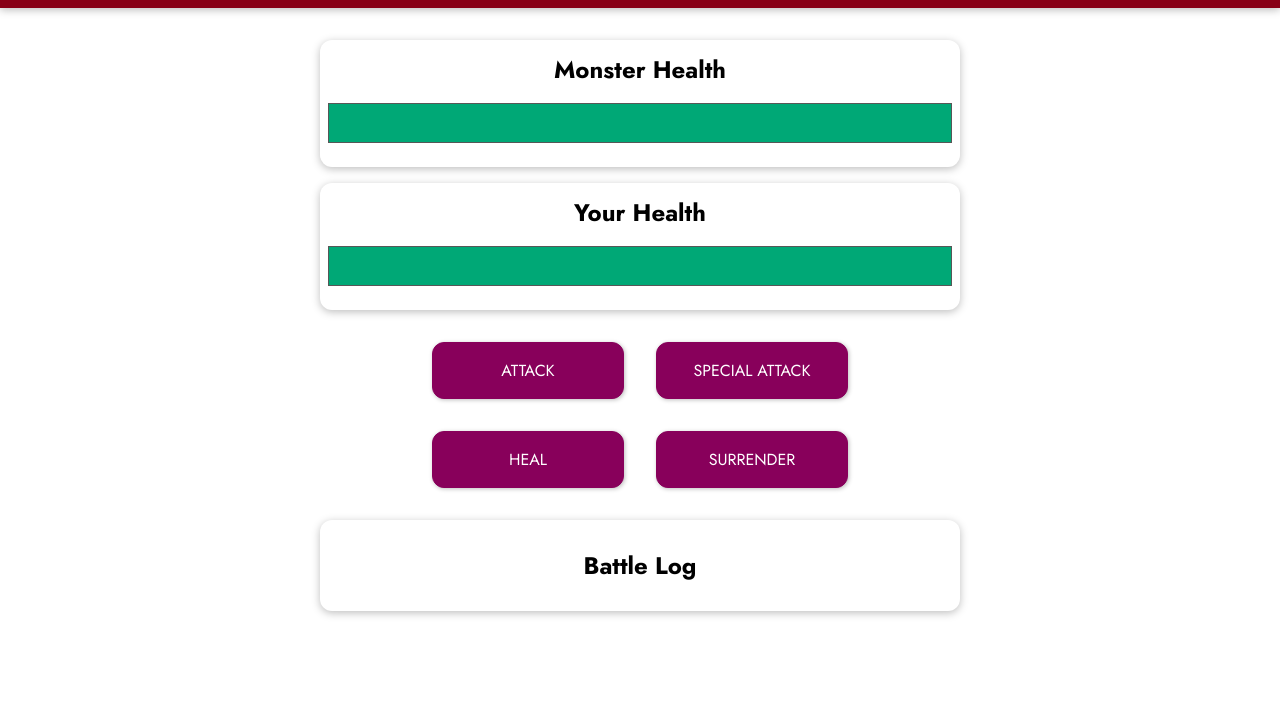
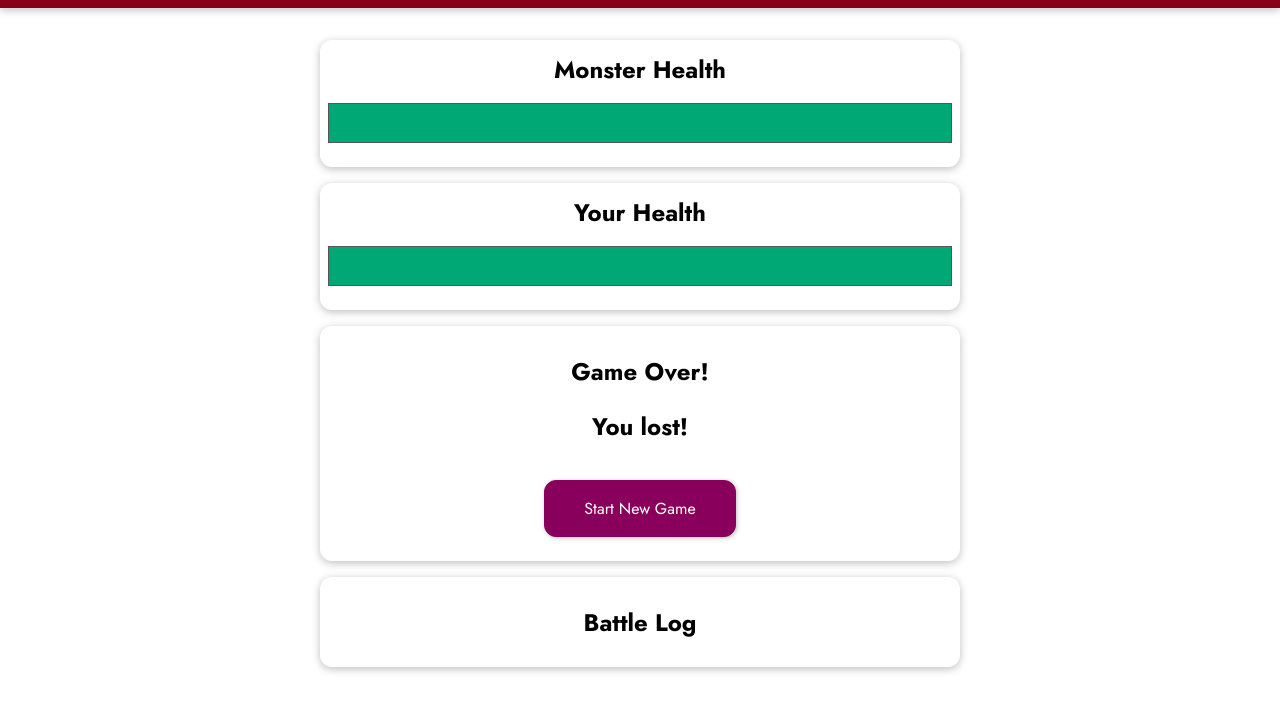
Before and after one commit to Atiq0629/VueJs-Project-01, a plain HTML site: page index.html in a window 1280 px wide. Both pictures are taken after a click on the button "SURRENDER". Shown: the part 97-800 px from the top of the page. Drawn offline with nearby package versions, Linux system fonts and the light colour scheme.

Commit message:
feat - Game Restart and Surrender button action initiate.

```diff
--- a/app.js
+++ b/app.js
@@ -13,9 +13,15 @@ const app = Vue.createApp({
   },
   computed: {
     monsterBarStyles() {
+      if (this.monsterHealth < 0) {
+        return { width: "0%" };
+      }
       return { width: this.monsterHealth + "%" };
     },
     playerBarStyles() {
+      if (this.palyerHealth < 0) {
+        return { width: "0%" };
+      }
       return { width: this.palyerHealth + "%" };
     },
     mayUseSpecialAttack() {
@@ -43,6 +49,12 @@ const app = Vue.createApp({
     },
   },
   methods: {
+    startGame() {
+      this.palyerHealth = 100;
+      this.monsterHealth = 100;
+      this.currentound = 0;
+      this.winner = null;
+    },
     attackMonster() {
       this.currentound++;
       const attachValue = getRandomValue(5, 12);
@@ -69,6 +81,9 @@ const app = Vue.createApp({
       }
       this.attackPlayer();
     },
+    surrender(){
+      this.winner = 'monster';
+    }
   },
 });
 
--- a/index.html
+++ b/index.html
@@ -34,14 +34,15 @@
         <h2 v-if="winner === 'monster'">You lost!</h2>
         <h2 v-else-if="winner === 'player'">You won!</h2>
         <h2 v-else>Its a draw!</h2>
+        <button @click="startGame">Start New Game</button>
       </section>
-      <section id="controls">
+      <section id="controls" v-else>
         <button @click="attackMonster">ATTACK</button>
         <button :disabled="mayUseSpecialAttack" @click="specialAttackMonster">
           SPECIAL ATTACK
         </button>
         <button @click="healPlayer">HEAL</button>
-        <button>SURRENDER</button>
+        <button @click="surrender">SURRENDER</button>
       </section>
       <section id="log" class="container">
         <h2>Battle Log</h2>
```
